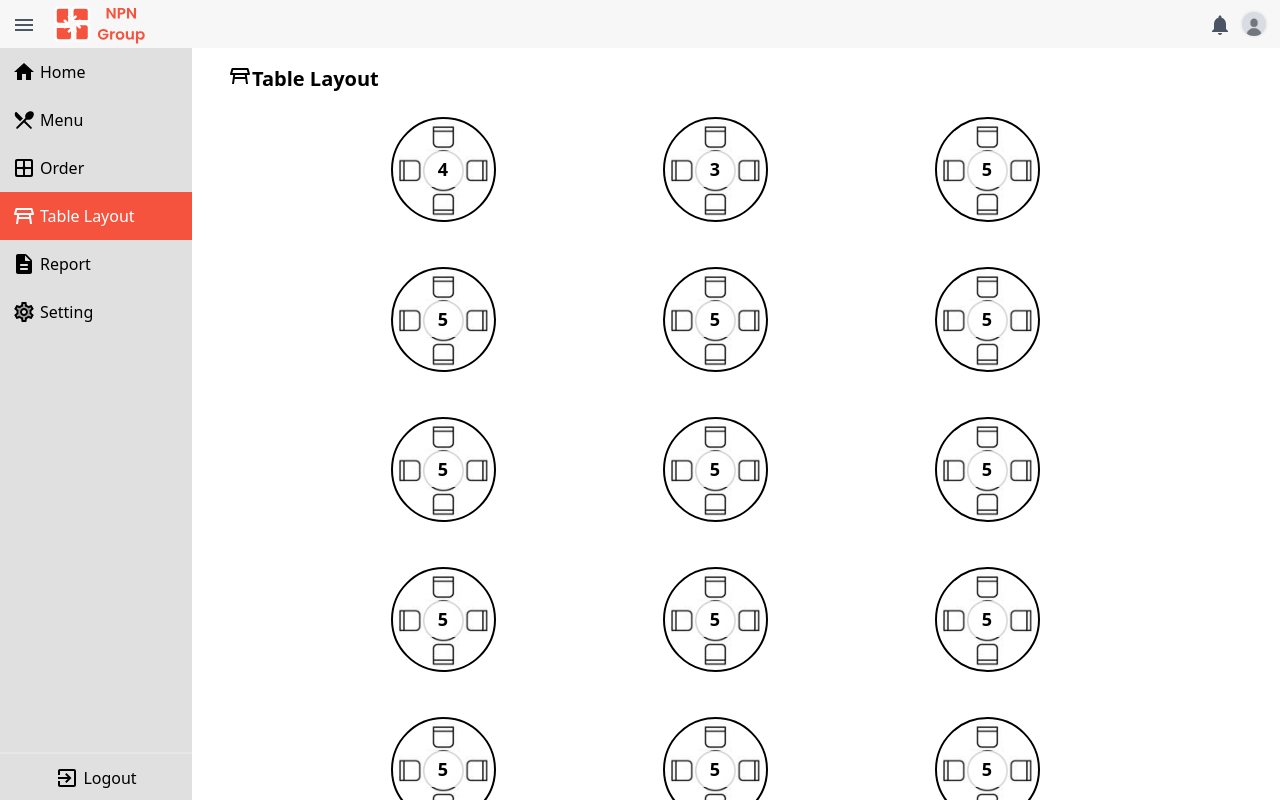
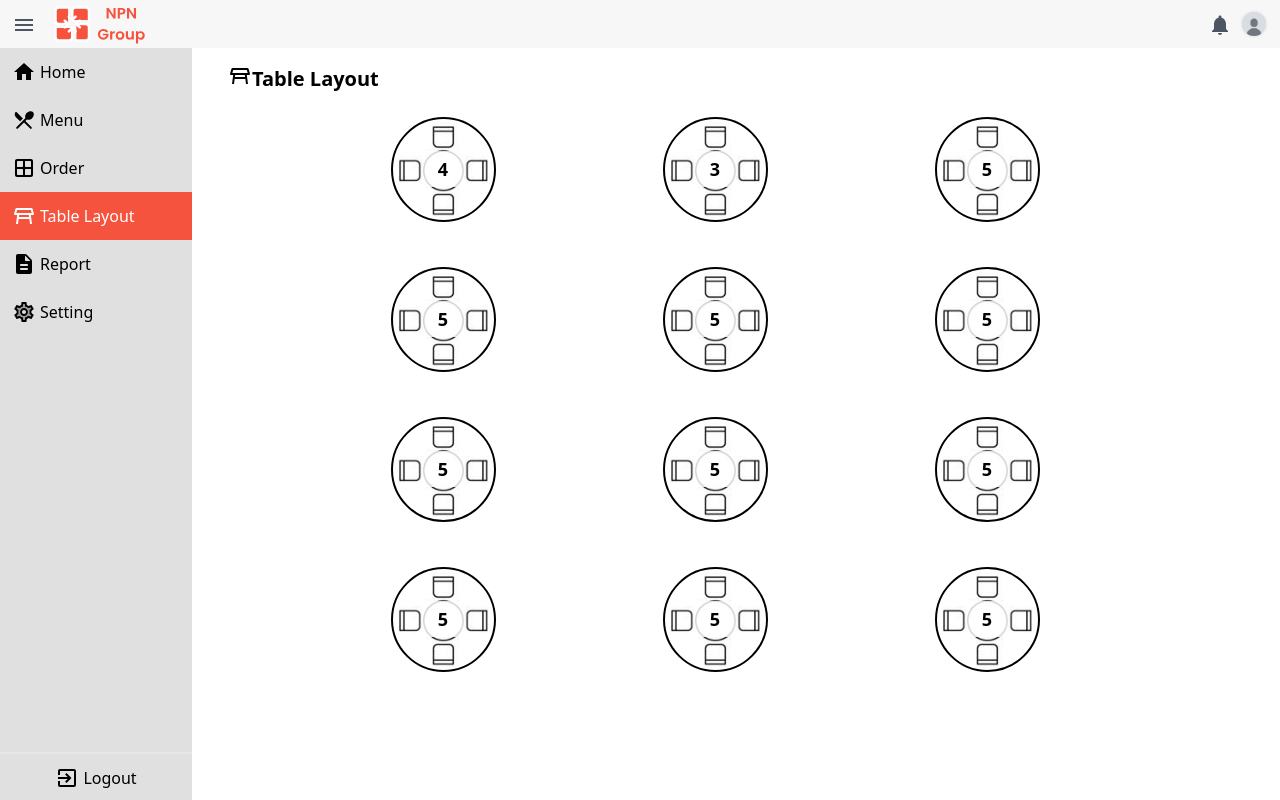
Before and after one commit to NPN-Group/npn-pos-owner, a Next.js app: page /table-layout in a window 1280 px wide. Built offline with nearby package versions, Linux system fonts and the light colour scheme.

Commit message:
merge table layout with dev

```diff
--- a/src/app/(private)/table-layout/page.tsx
+++ b/src/app/(private)/table-layout/page.tsx
@@ -22,9 +22,7 @@ export default function Menu() {
         { id: 10, startTime: '12:00 PM', quantity: 5 },
         { id: 11, startTime: '12:00 PM', quantity: 5 },
         { id: 12, startTime: '12:00 PM', quantity: 5 },
-        { id: 13, startTime: '12:00 PM', quantity: 5 },
-        { id: 14, startTime: '12:00 PM', quantity: 5 },
-        { id: 15, startTime: '12:00 PM', quantity: 5 },
+
       ];
       const renderOnlyTable = () => {
         return <div className='grid grid-cols-3 grid-flow-row pr-20 pl-40'>
```
